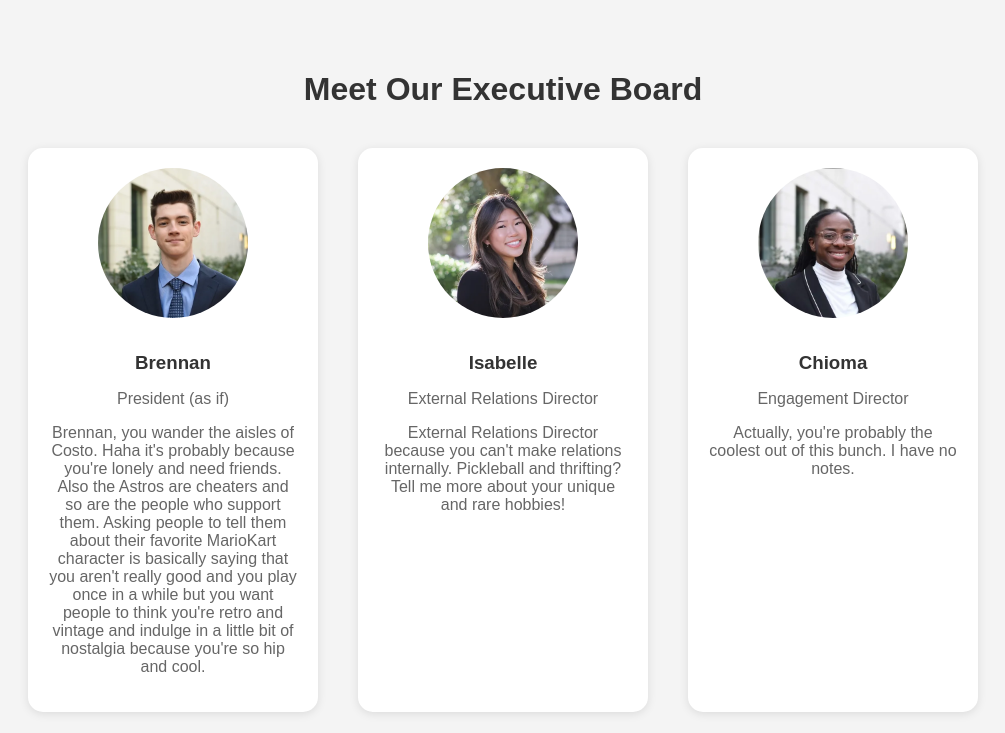
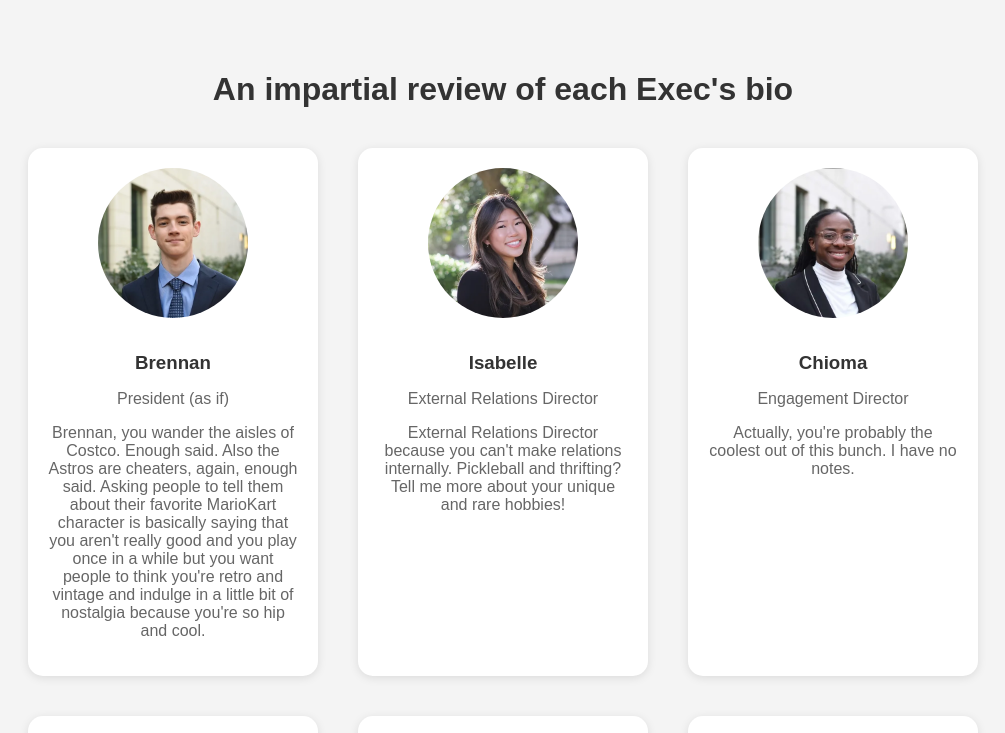
Before and after one commit to undergraduatebuttcouncil/undergraduatebuttcouncil.github.io, a plain HTML site: page index.html in a window 1280 px wide. Shown: the top 733 px of the page, without its empty margins (137-1142 px from the left). Drawn offline with Linux system fonts and the light colour scheme.

Commit message:
Update index.html

```diff
--- a/index.html
+++ b/index.html
@@ -60,16 +60,15 @@
 <body>
 
   <div class="about-us">
-    <h1>Meet Our Executive Board</h1>
+    <h1>An impartial review of each Exec's bio</h1>
     <div class="executive-board">
       <div class="board-member">
         <img src="Brennan.webp" alt="Person 1">
         <h3>Brennan</h3>
         <p>President (as if)</p>
-        <p>Brennan, you wander the aisles of Costo.
-         Haha it's probably because you're lonely and need friends.
-          Also the Astros are cheaters and so are the people who support
-          them. Asking people to tell them about their favorite MarioKart
+        <p>Brennan, you wander the aisles of Costco. Enough said.
+          Also the Astros are cheaters, again, enough said.
+          Asking people to tell them about their favorite MarioKart
           character is basically saying that you aren't really good and
           you play once in a while but you want people to think you're
           retro and vintage and indulge in a little bit of nostalgia
```
